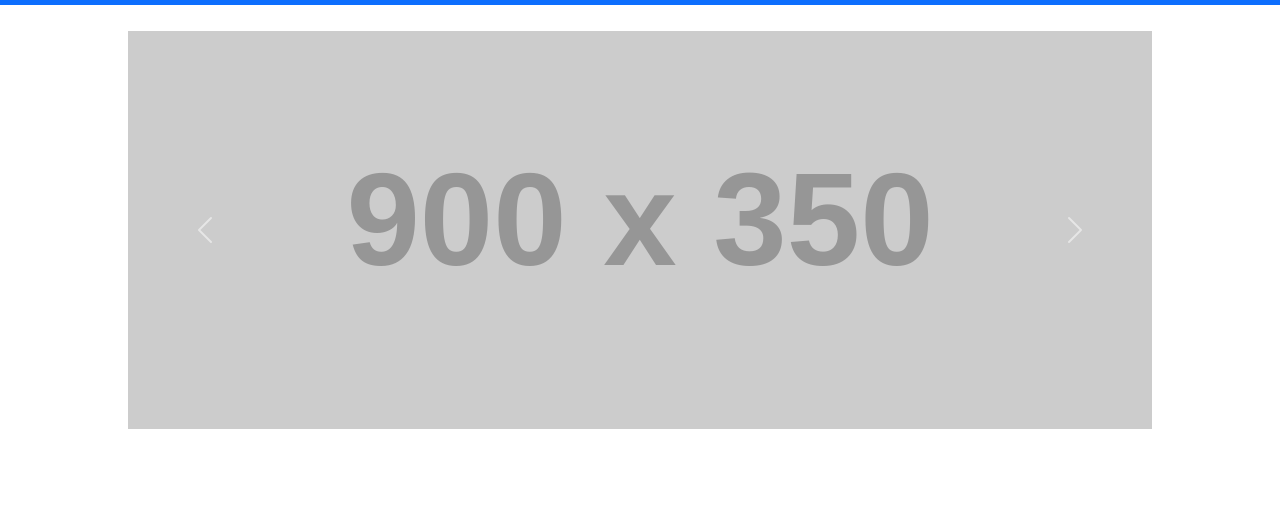
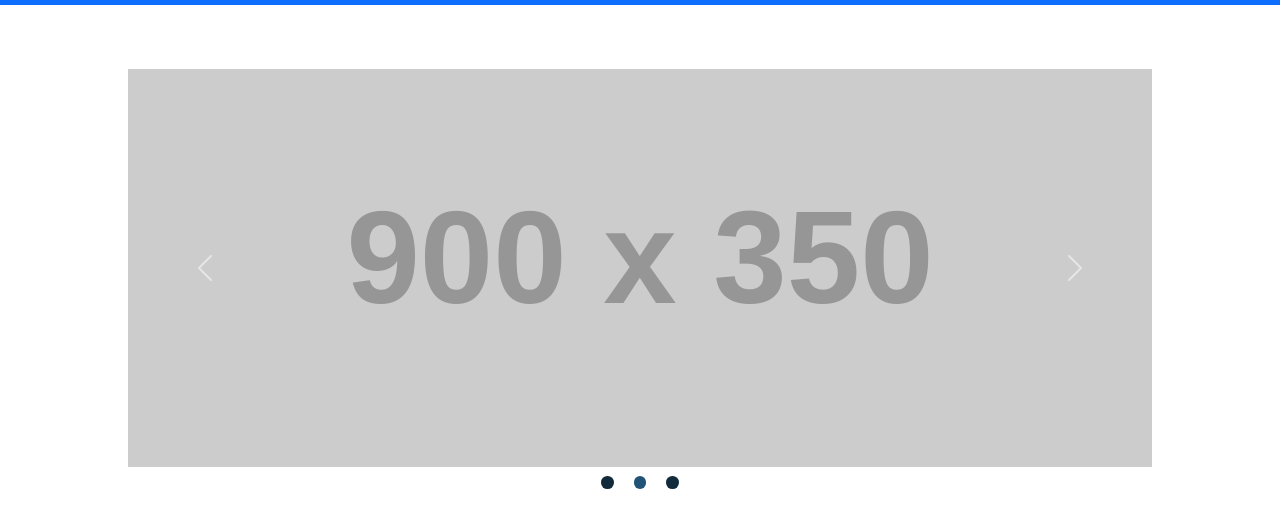
Before and after one commit to prateek-budhiraja/html-css-js, a plain HTML site: page one-pager-bootstrap/index.html in a window 1280 px wide. Shown: the part 51-578 px from the top of the page. Drawn offline with nearby package versions, Linux system fonts and the light colour scheme; placeholder pictures from the web are drawn by us.

Commit message:
added indicators

```diff
--- a/one-pager-bootstrap/style.css
+++ b/one-pager-bootstrap/style.css
@@ -1,7 +1,29 @@
 .cor {
-  margin-top: 2%;
-  margin-bottom: 2%;
+  margin-top: 5%;
+  margin-bottom: 5%;
   margin-left: auto;
   margin-right: auto;
   width: 80%;
 }
+
+.carousel-indicators {
+  bottom: -6vh;
+}
+
+.carousel-indicators li {
+  display: inline-block;
+  width: 1vw;
+  height: 1vw;
+  margin: 10px;
+  text-indent: 0;
+  cursor: pointer;
+  border: none;
+  border-radius: 50%;
+  background-color: #112b3c;
+}
+.carousel-indicators .active {
+  margin: 10px;
+  width: 1vw;
+  height: 1vw;
+  background-color: #205375;
+}
```
